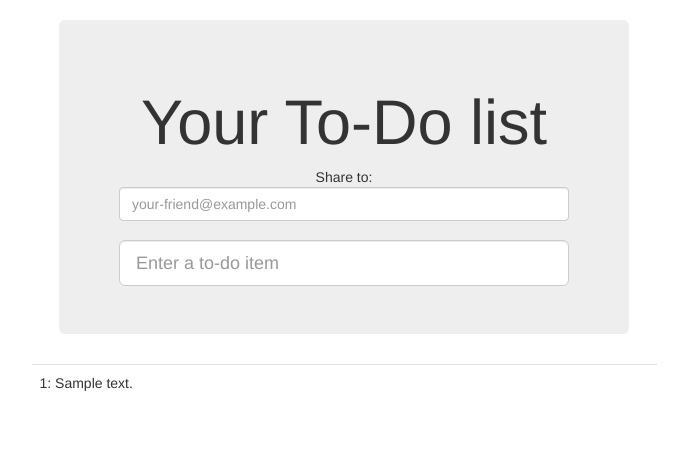
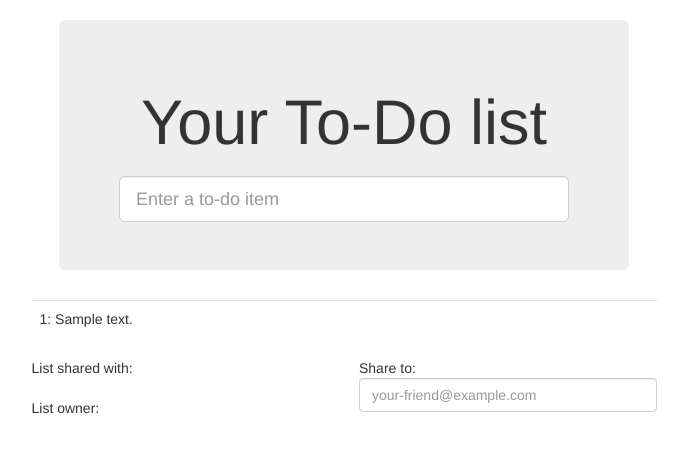
Before and after one commit to yapzhihon/test, a Django app: page /lists/1/ in a window 1280 px wide. Shown: the part 52-505 px from the top of the page, without its empty margins (296-984 px from the left). Run offline with Django 3.2, Linux system fonts and the light colour scheme; tables that the repository leaves empty hold one stand-in row (values such as "Sample post"); some libraries are stand-ins or nearby versions.

Commit message:
Implemented share

```diff
--- a/functional_tests/my_lists_page.py
+++ b/functional_tests/my_lists_page.py
@@ -6,6 +6,6 @@ class MyListsPage(object):
         self.test.browser.get(self.test.live_server_url)
         self.test.browser.find_element_by_link_text('My lists').click()
         self.test.wait_for(lambda: self.test.assertEqual(
-            self.test.browser.find_elements_by_tag_name('h1').text, 'My Lists'
+            self.test.browser.find_element_by_tag_name('h1').text, 'My Lists'
         ))
         return self
--- a/lists/models.py
+++ b/lists/models.py
@@ -3,8 +3,8 @@ from django.core.urlresolvers import reverse
 from django.conf import settings
 
 class List(models.Model):
-    owner = models.ForeignKey(settings.AUTH_USER_MODEL, blank=True, null=True)
-
+    owner = models.ForeignKey(settings.AUTH_USER_MODEL, blank=True, null=True, related_name="list_owner")
+    shared_with = models.ManyToManyField(settings.AUTH_USER_MODEL, blank=True, related_name="shared_user")
     def get_absolute_url(self):
         return reverse('view_list', args=[self.id])
 
@@ -18,6 +18,9 @@ class List(models.Model):
         Item.objects.create(text=first_item_text, list=list_)
         return list_
 
+    def add(self, user):
+        self.shared_with.add(user)
+
 class Item(models.Model):
     text = models.TextField(default='')
     list = models.ForeignKey(List, default=None)
--- a/lists/templates/base.html
+++ b/lists/templates/base.html
@@ -46,7 +46,6 @@
             <div class="col-md-6 col-md-offset-3 jumbotron">
                 <div class="text-center">
                     <h1>{% block header_text %}{% endblock %}</h1>
-                    {% block share_form %}{% endblock %}
                     {% block list_form %}
                     <form method="POST" action='{% block form_action %}{% endblock %}'>
                         {{ form.text }}
@@ -73,6 +72,14 @@
                 {% endblock %}
             </div>
         </div>
+        <div class="row">
+            <div class="col-md-3 col-md-offset-3">
+                {% block share_list %}{% endblock %}
+            </div>
+            <div class="col-md-3">
+                {% block share_form %}{% endblock %}
+            </div>
+        </div>
 
         <script src="/static/jquery-3.4.1.min.js"></script>
         <script src="/static/list.js"></script>
--- a/lists/templates/list.html
+++ b/lists/templates/list.html
@@ -3,6 +3,25 @@
 {% block header_text %}Your To-Do list{% endblock %}
 
 {% block form_action %}{% url 'view_list' list.id %}{% endblock %}
+
+{% block table %}
+    <table id='id_list_table' class="table">
+        {% for item in list.item_set.all %}
+        <tr><td>{{ forloop.counter }}: {{ item.text }}</td></tr>
+        {% endfor %}
+    </table>
+{% endblock %}
+
+{%block share_list %}
+List shared with:
+<table id='id_list_share' class="table list-sharee">
+    {% for sharer in list.shared_with.all %}
+    <tr><td>{{ sharer.email }}</td></tr>
+    {% endfor %}
+</table>
+List owner:
+<p id="id_list_owner">{{ list.owner.email }}</p>
+{% endblock %}
 
 {% block share_form %}
 <form action="{% url 'share_list' list.id %}" method="POST">
@@ -11,11 +30,3 @@
     {% csrf_token %}
 </form>
 {% endblock %}
-
-{% block table %}
-    <table id='id_list_table' class="table">
-        {% for item in list.item_set.all %}
-        <tr><td>{{ forloop.counter }}: {{ item.text }}</td></tr>
-        {% endfor %}
-    </table>
-{% endblock %}
--- a/lists/templates/my_lists.html
+++ b/lists/templates/my_lists.html
@@ -11,5 +11,11 @@
             <li><a href="{{ list.get_absolute_url }}">{{ list.name }}</a></li>
         {% endfor %}
     </ul>
+    <h2>Shared by {{ shared_list.owner }}</h2>
+    <ul>
+        {% for list in shared_lists.all %}
+            <li><a href="{{ list.get_absolute_url }}">{{ list.name }}</a></li>
+        {% endfor %}
+    </ul>
 
 {% endblock %}
--- a/lists/views.py
+++ b/lists/views.py
@@ -30,8 +30,16 @@ def new_list(request):
 
 def my_lists(request, email):
     owner = User.objects.get(email=email)
-    return render(request, 'my_lists.html', {'owner': owner})
+    shared_lists = List.objects.filter(shared_with=owner)
+    return render(request, 'my_lists.html', {'owner': owner, 'shared_lists': shared_lists})
 
 def share_list(request, list_id):
     list_ = List.objects.get(id=list_id)
-    return redirect(f'/lists/{list_.id}/')
+    if request.method == 'POST':
+        try:
+            shared_user = User.objects.get(email=request.POST.get('sharee'))
+            list_.add(shared_user)
+            list_.save()
+        except User.DoesNotExist:
+            pass
+    return render(request, 'list.html', {'list': list_})
```
Also changed, not shown: lists/tests/test_models.py (+6 -0 lines), lists/tests/test_views.py (+10 -3 lines), lists/migrations/0003_auto_20190724_0505.py (added), lists/migrations/0004_auto_20190724_0509.py (added), lists/migrations/0005_auto_20190724_0514.py (added).
